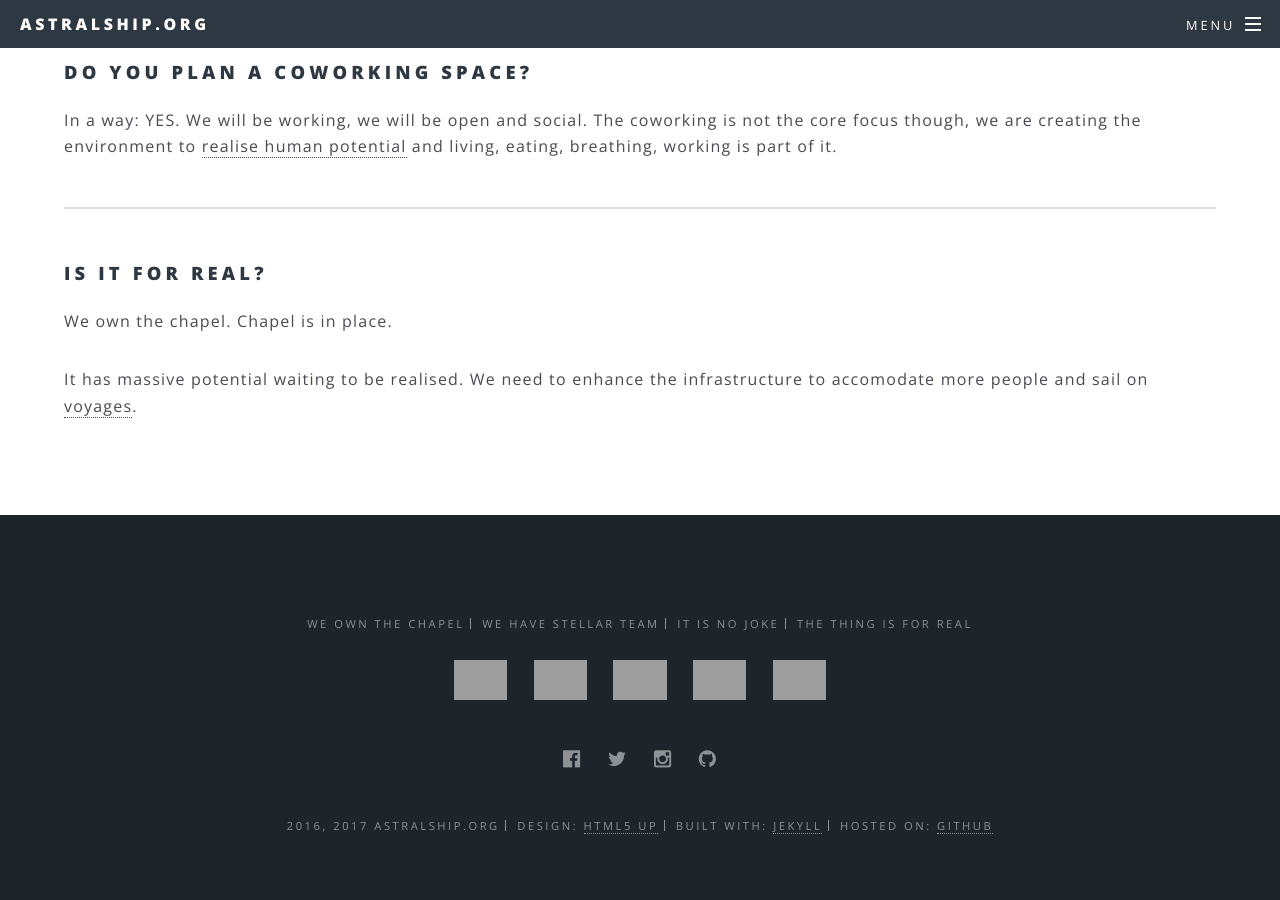
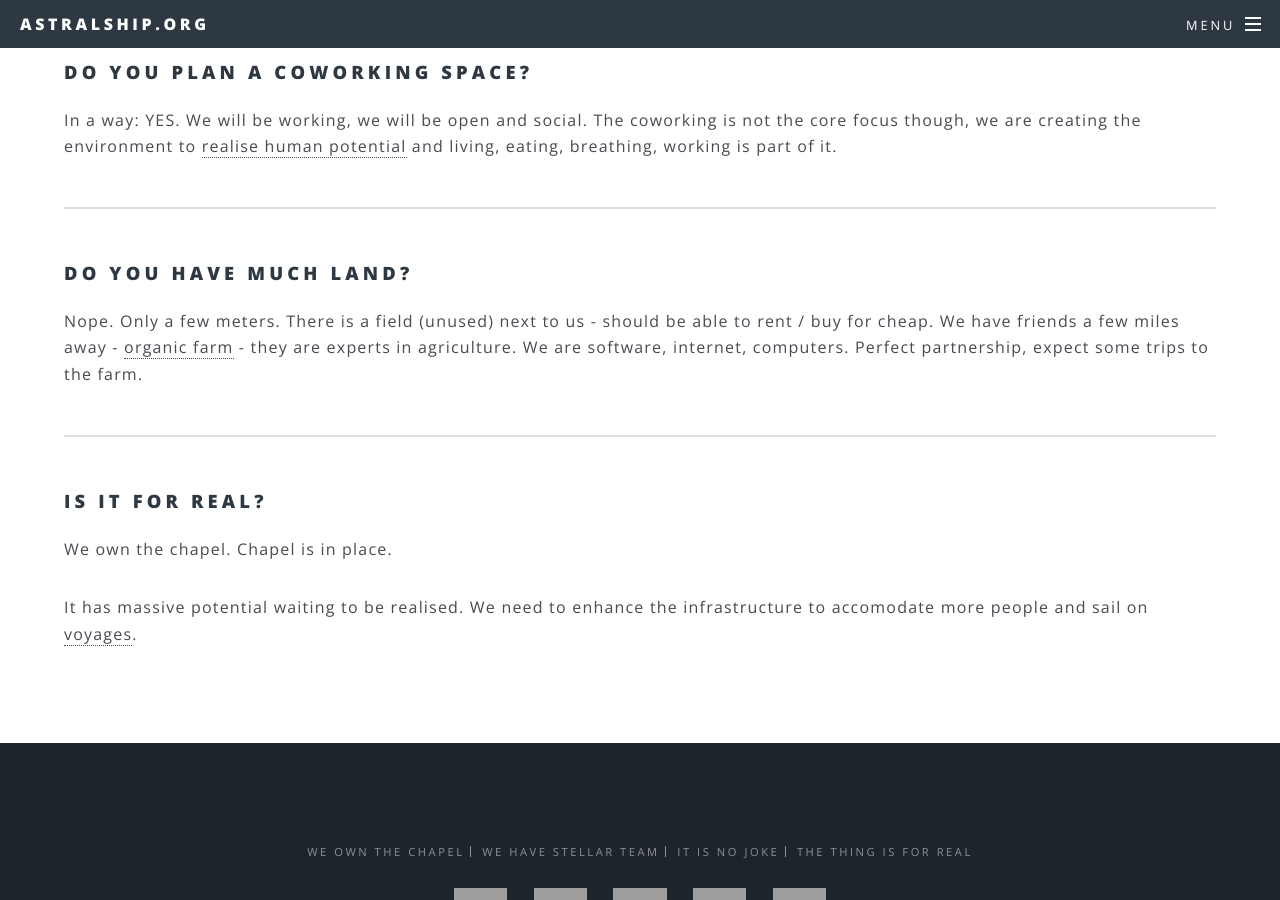
Before and after one commit to astralship/astralship.github.io, a Jekyll site: the page built from faq.html, in a window 1280 px wide and 900 px high, scrolled down 2026 px, cut to the strip 0-900 px from the top of the window. Built offline with Jekyll 4.4.1, drawn with Linux system fonts in a browser that asks for light colours; comment, search, counter and statistics services are not loaded; grey boxes are pictures that could not be loaded.

Commit message:
Everyone is asking about the land!

```diff
--- a/faq.html
+++ b/faq.html
@@ -50,6 +50,12 @@ order: 997
 
 	<hr />
 
+	<h3>Do you have much land?</h3>
+
+	<p>Nope. Only a few meters. There is a field (unused) next to us - should be able to rent / buy for cheap. We have friends a few miles away - <a href="http://tyddynteg.com/">organic farm</a> - they are experts in agriculture. We are software, internet, computers. Perfect partnership, expect some trips to the farm.</p>
+
+	<hr />
+
 	<h3>Is it for real?</h3>
 	<p>We own the chapel. Chapel is in place.</p>
 	<p>It has massive potential waiting to be realised. We need to enhance the infrastructure to accomodate more people and sail on <a href="voyages.html">voyages</a>.</p>
```
